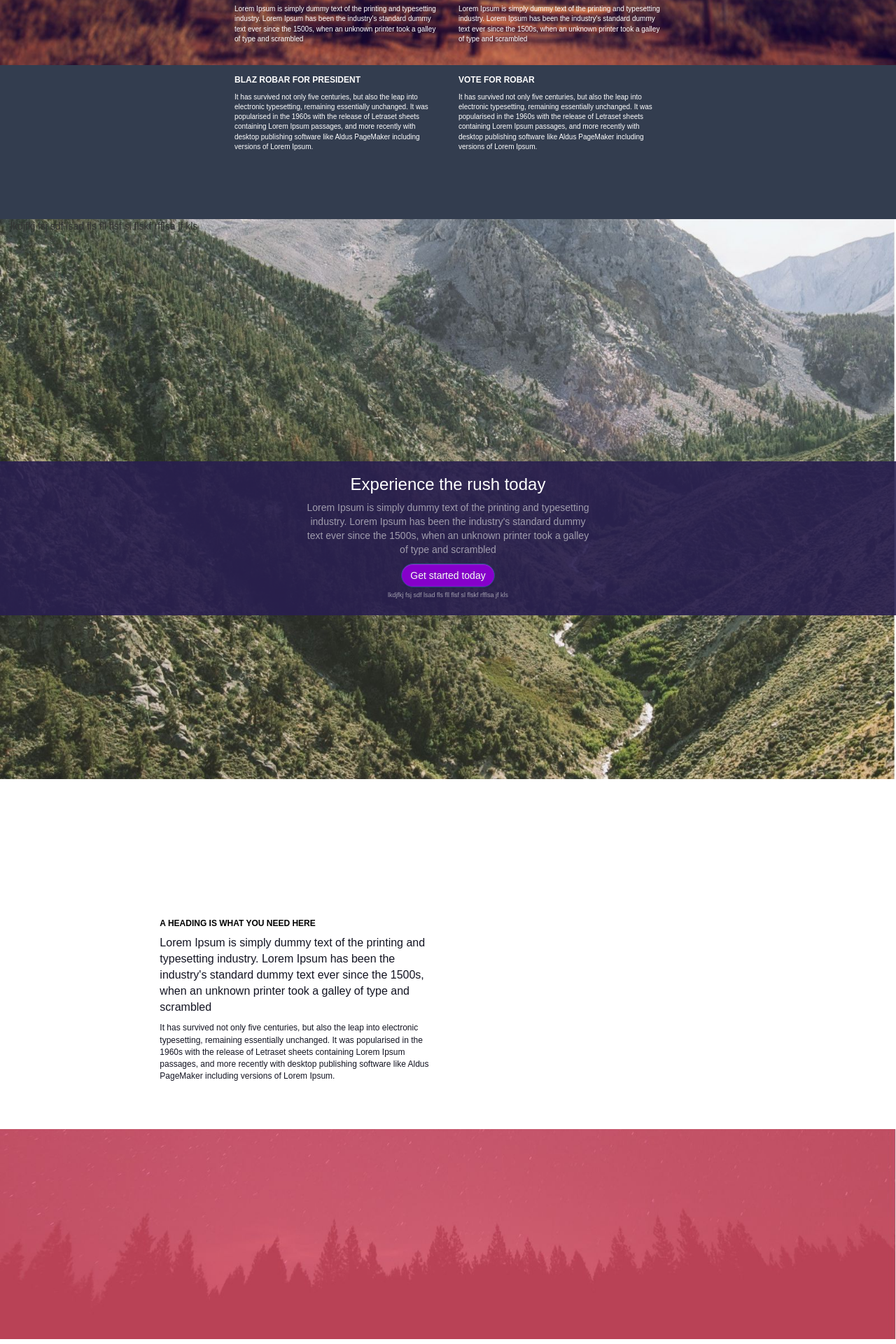
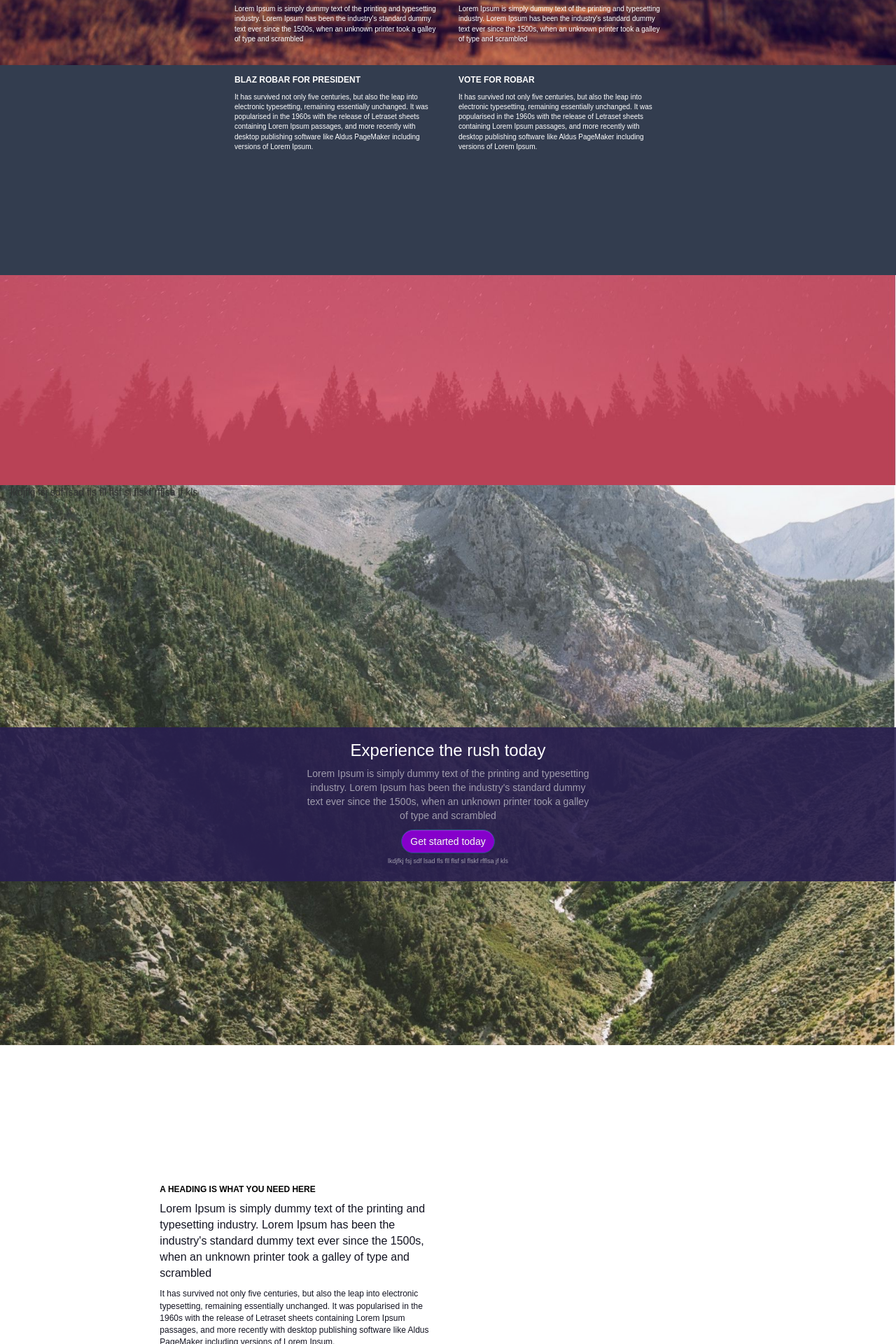
Before and after one commit to rafalmiler77/pex-landingPage, a React (Create React App) app: page / in a window 1280 px wide. Shown: the part 707-2627 px from the top of the page at 70% size. Built offline with nearby package versions, Linux system fonts and the light colour scheme.

Commit message:
LayerThreeView created

```diff
--- a/src/App.js
+++ b/src/App.js
@@ -3,6 +3,7 @@ import {Grid, Row, Col, Button} from 'react-bootstrap'
 import {NavbarView} from './navbar-view'
 import { LayerOneView } from './layerOne-view'
 import { LayerTwoView } from './layerTwo-darkblue-view'
+import { LayerThreeView } from './layerThree-pinkTrees-view'
 import './App.css';
 
 class App extends Component {
@@ -15,6 +16,7 @@ class App extends Component {
 
         <LayerOneView/>
         <LayerTwoView/>
+        <LayerThreeView/>
 
         <Row className="show-grid" style={{
           background: 'url("' + process.env.PUBLIC_URL + '/images/layer2.jpeg") no-repeat center center',
@@ -49,12 +51,7 @@ class App extends Component {
               versions of Lorem Ipsum.</p>
           </Col>
         </Row>
-        <Row className="show-grid" style={{
-          background: 'url("' + process.env.PUBLIC_URL + '/images/layer3.jpeg") no-repeat center center',
-          backgroundSize: 'cover',
-          minHeight: '300px'
-        }}>
-        </Row>
+
       </Grid>
     );
   }
--- /dev/null
+++ b/src/layerThree-pinkTrees-view/LayerThreeView.js
@@ -0,0 +1,21 @@
+/**
+ * Created by rafael on 09.02.17.
+ */
+import React from 'react'
+import { Row } from 'react-bootstrap'
+import './LayerThreeView.css';
+
+class LayerThreeView extends React.Component {
+  render() {
+    return (
+      <Row className="show-grid" style={{
+        background: 'url("' + process.env.PUBLIC_URL + '/images/layer3.jpeg") no-repeat center center',
+        backgroundSize: 'cover',
+        height: '300px'
+      }}>
+      </Row>
+    )
+  }
+}
+
+export default LayerThreeView
--- /dev/null
+++ b/src/layerThree-pinkTrees-view/index.js
@@ -0,0 +1,4 @@
+/**
+ * Created by rafael on 09.02.17.
+ */
+export { default as LayerThreeView } from './LayerThreeView'
--- a/src/layerTwo-darkblue-view/LayerTwoView.css
+++ b/src/layerTwo-darkblue-view/LayerTwoView.css
@@ -1,6 +1,6 @@
 .LayerTwoDarkblue {
 
-  height: 220px;
+  height: 300px;
   background-color: #333d4f;
   color: white;
 }
```
Also changed, not shown: src/layerThree-pinkTrees-view/LayerThreeView.css (added).
